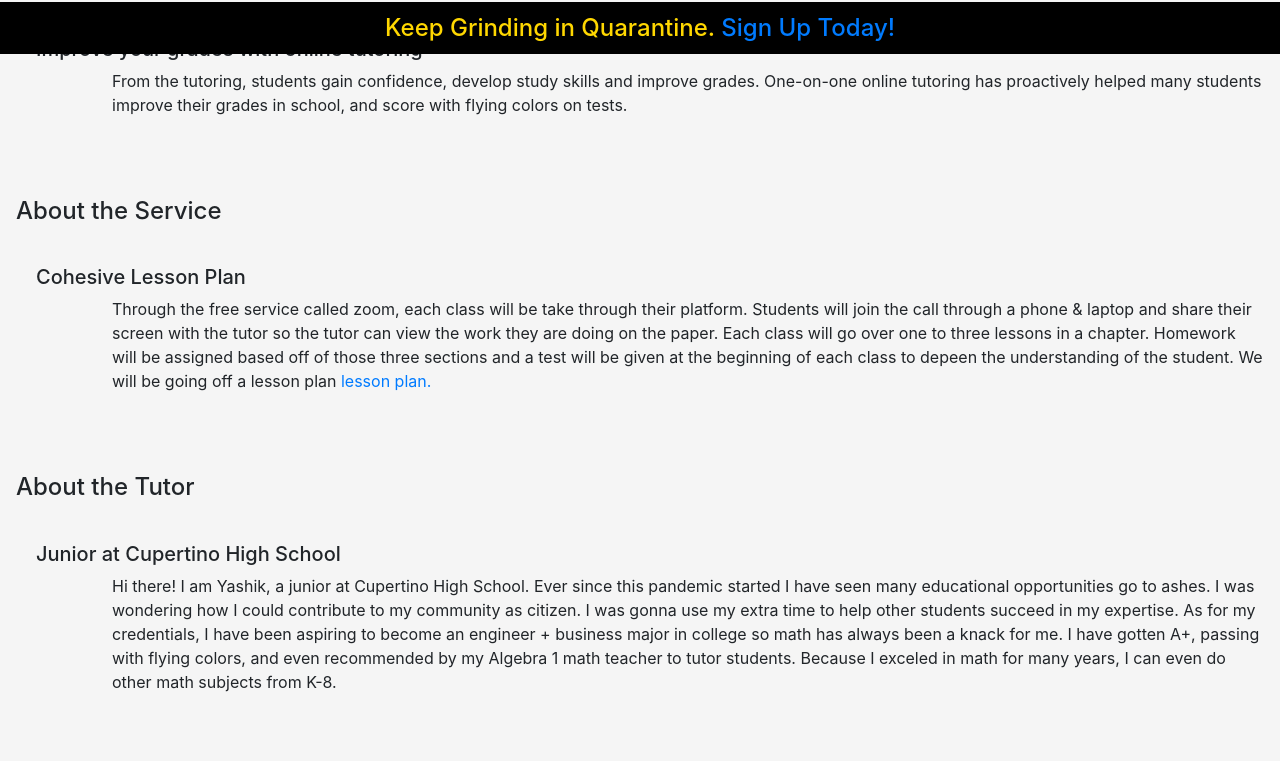
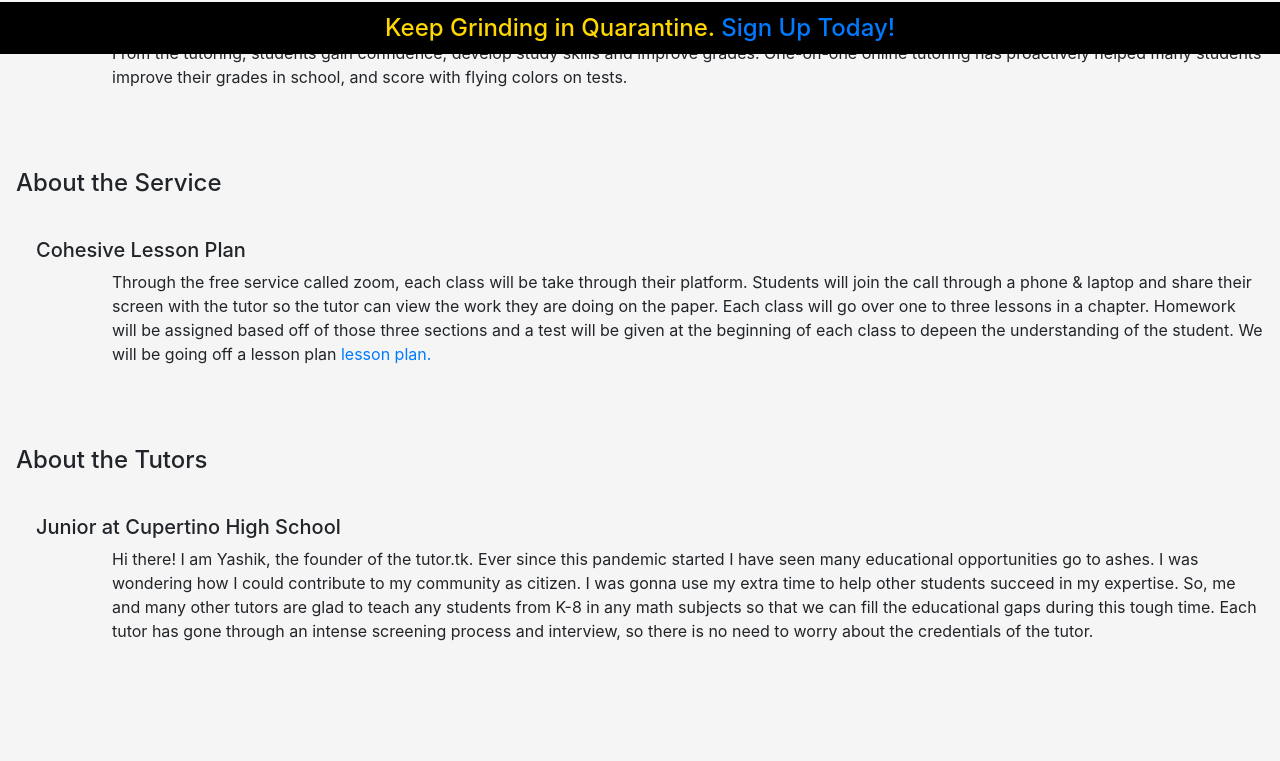
Before and after one commit to yashikd/TheTutor, a plain HTML site: page index.html in a window 1280 px wide. Shown: the part 748-1509 px from the top of the page. After the commit the page ends 1471 px from the top, so only its background shows below. Drawn offline with nearby package versions, Linux system fonts and the light colour scheme.

Commit message:
Add files via upload

```diff
--- a/index.html
+++ b/index.html
@@ -13,10 +13,9 @@
             <header>
                 <h2 id = "header">Tutoring Service</h2>
                 <div id = "contact">
-                    <h5>Contact Information</h5>
-                    <h6>Yashik Dhanaraj</h6>
+                    <h5>Contact Us!</h5>
                     <h6>(408)-707-7544</h6>
-                    <h6>yashikdhanaraj@gmail.com</h6>
+                    <h6>thetutor@gmail.com</h6>
                 </div>
                 <center><button type="button" class="btn btn-warning"><a href="https://tinyurl.com/alg1tutor">Register</a></button></center>
             </header>
@@ -59,17 +58,17 @@
                     to depeen the understanding of the student. We will be going off a lesson plan <a href = "https://docs.google.com/document/d/12zfcpcdF9C9QOkYp3WT_lHQ65REaNG5-QYUT8SKvodM/edit?usp=sharing">lesson plan.</a>
                     </p>
 
-                    <h4 class = "service">About the Tutor</h4>
+                    <h4 class = "service">About the Tutors</h4>
 
                     <strong><h5 class = "head">Junior at Cupertino High School</h5></strong>
                     <p class = "p">
-                        Hi there! I am Yashik, a junior at Cupertino High School. Ever since this pandemic started I
+                        Hi there! I am Yashik, the founder of the tutor.tk. Ever since this pandemic started I
                         have seen many educational opportunities go to ashes. I was wondering how I could contribute to
                         my community as citizen. I was gonna use my extra time to help other students succeed in
-                        my expertise. As for my credentials, I have been aspiring to become an engineer + business
-                        major in college so math has always been a knack for me. I have gotten A+, passing with flying colors,
-                        and even recommended by my Algebra 1 math teacher to tutor students. Because I exceled in math for many years,
-                        I can even do other math subjects from K-8.
+                        my expertise. So, me and many other tutors are glad to teach any students from K-8 in any
+                        math subjects so that we can fill the educational gaps during this tough time. Each tutor has
+                        gone through an intense screening process and interview, so there is no need to worry about the credentials
+                        of the tutor.
                     </p>
             <div>
                 <div class="fixed-rectangle">
```
